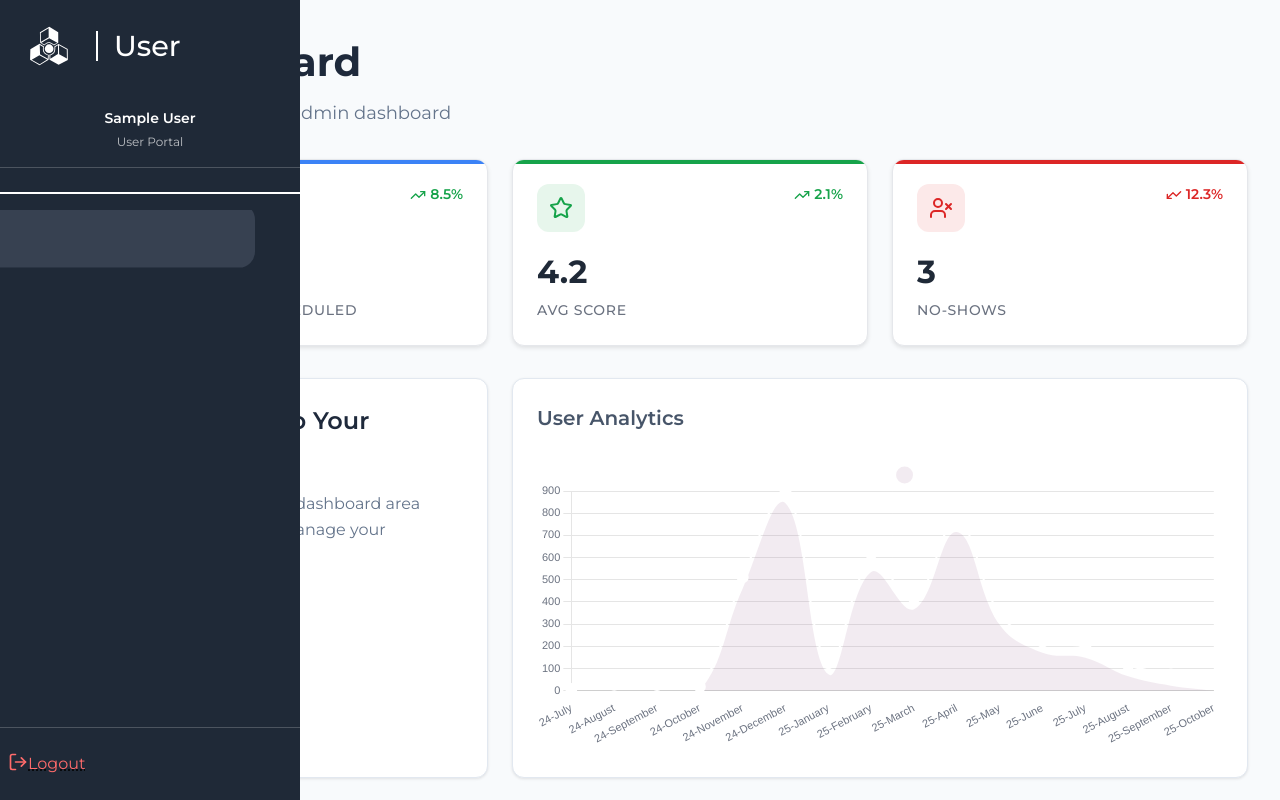
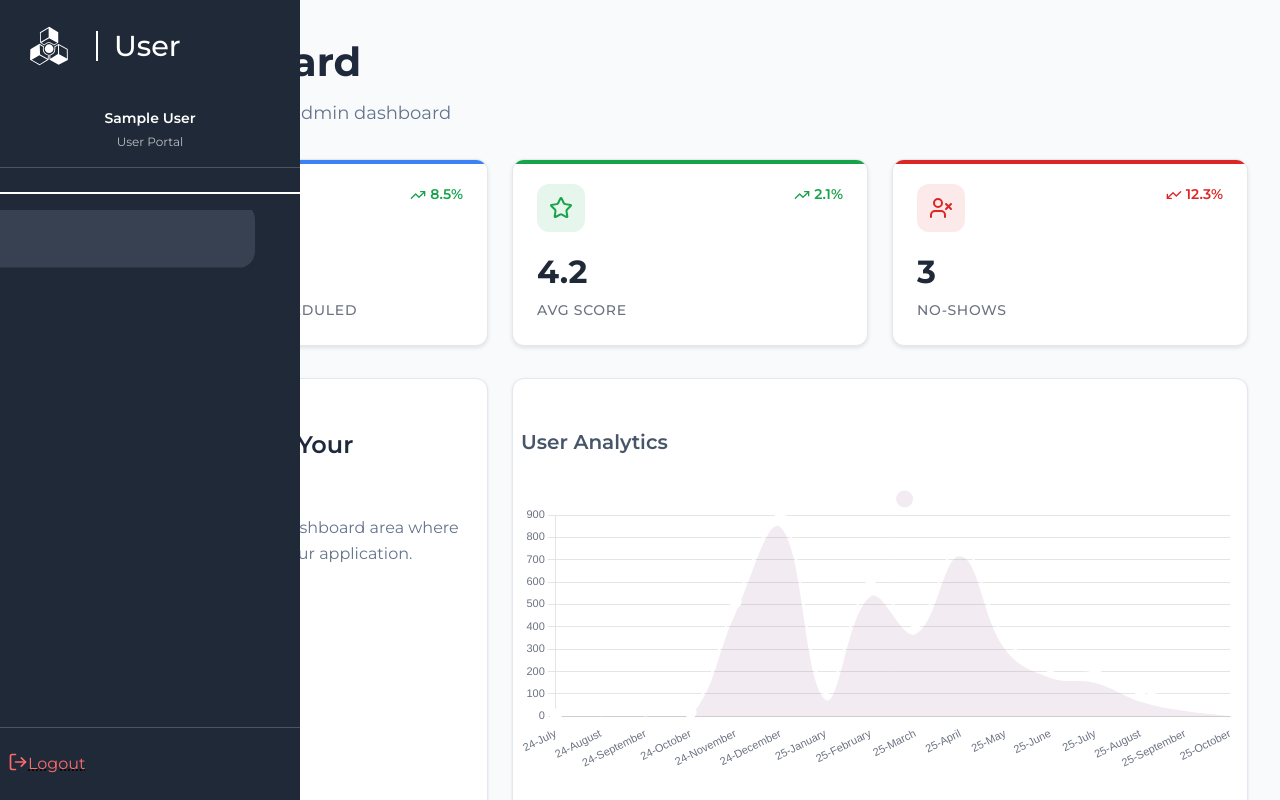
Before and after one commit to Rahulwagh228/Interview-Dashboard, a Next.js app: page /dashboard in a window 1280 px wide. Shown: the top 800 px of the page. Built offline with nearby package versions, Linux system fonts and the light colour scheme; sample sign-in values are in the browser's storage.

Commit message:
padding fix

```diff
--- a/app/dashboard/dashboard.module.scss
+++ b/app/dashboard/dashboard.module.scss
@@ -97,7 +97,8 @@ $font-weights: (
 
 .dashboardCard {
   background: map-get($colors, white);
-  padding: map-get($spacing, md);
+  // padding: map-get($spacing, md);
+  padding: 3rem 0.5rem;
   border-radius: 12px;
   box-shadow: 0 1px 3px rgba(0, 0, 0, 0.1);
   border: 1px solid map-get($colors, border);
```
